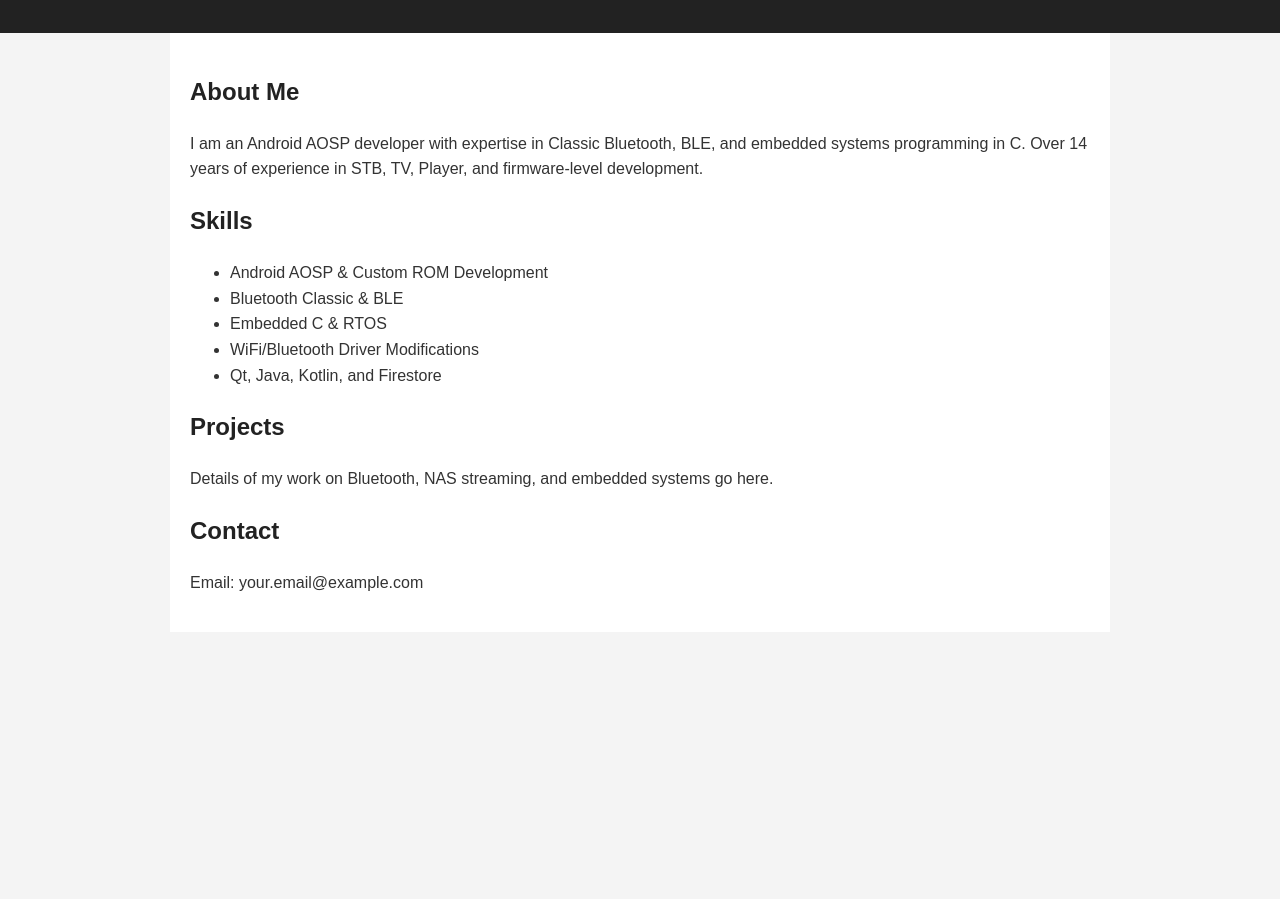
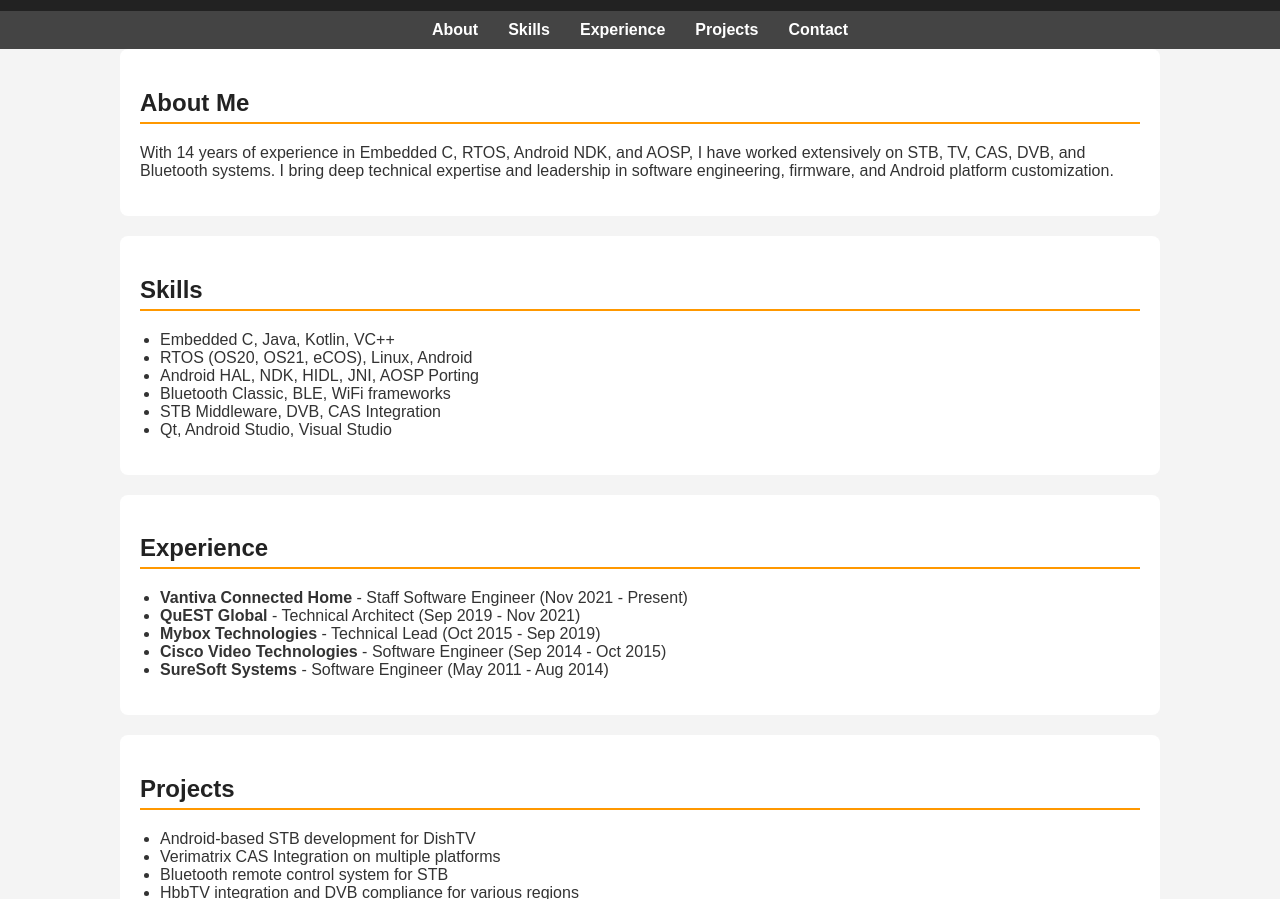
Before and after one commit to maya-56/mageshgopal.github.io, a plain HTML site: page index.html in a window 1280 px wide. Shown: the part 143-1042 px from the top of the page. Before the commit the page ends 800 px from the top, so only its background shows below. Drawn offline with Linux system fonts and the light colour scheme.

Commit message:
Update index.html

```diff
--- a/index.html
+++ b/index.html
@@ -10,51 +10,116 @@
         margin: 0;
         background: #f4f4f4;
         color: #333;
-            line-height: 1.6;
     }
     header {
         background: #222;
-            color: #fff;
-            padding: 20px 10px;
+        color: white;
+        padding: 20px;
         text-align: center;
     }
+    nav {
+        background: #444;
+        display: flex;
+        justify-content: center;
+        padding: 10px;
+    }
+    nav a {
+        color: white;
+        text-decoration: none;
+        margin: 0 15px;
+        font-weight: bold;
+    }
+    nav a:hover {
+        color: #ff9800;
+    }
     section {
+        max-width: 1000px;
+        margin: auto;
         padding: 20px;
-            max-width: 900px;
-            margin: auto;
-            background: #fff;
+        background: white;
+        margin-bottom: 20px;
+        border-radius: 8px;
     }
-        h1, h2 {
+    h2 {
         color: #222;
+        border-bottom: 2px solid #ff9800;
+        padding-bottom: 5px;
+    }
+    ul {
+        padding-left: 20px;
+    }
+    footer {
+        background: #222;
+        color: white;
+        text-align: center;
+        padding: 10px;
     }
 </style>
 </head>
 <body>
+
 <header>
-        <h1>Magesh Gopal</h1>
+    <h1>Magesh Gopal S</h1>
     <p>Android AOSP Developer | Embedded C Expert | Bluetooth Specialist</p>
 </header>
-    <section>
+
+<nav>
+    <a href="#about">About</a>
+    <a href="#skills">Skills</a>
+    <a href="#experience">Experience</a>
+    <a href="#projects">Projects</a>
+    <a href="#contact">Contact</a>
+</nav>
+
+<section id="about">
     <h2>About Me</h2>
-        <p>
-            I am an Android AOSP developer with expertise in Classic Bluetooth, BLE, and embedded systems programming in C.
-            Over 14 years of experience in STB, TV, Player, and firmware-level development.
-        </p>
+    <p>With 14 years of experience in Embedded C, RTOS, Android NDK, and AOSP, I have worked extensively on STB, TV, CAS, DVB, and Bluetooth systems. I bring deep technical expertise and leadership in software engineering, firmware, and Android platform customization.</p>
+</section>
 
+<section id="skills">
     <h2>Skills</h2>
     <ul>
-            <li>Android AOSP & Custom ROM Development</li>
-            <li>Bluetooth Classic & BLE</li>
-            <li>Embedded C & RTOS</li>
-            <li>WiFi/Bluetooth Driver Modifications</li>
-            <li>Qt, Java, Kotlin, and Firestore</li>
+        <li>Embedded C, Java, Kotlin, VC++</li>
+        <li>RTOS (OS20, OS21, eCOS), Linux, Android</li>
+        <li>Android HAL, NDK, HIDL, JNI, AOSP Porting</li>
+        <li>Bluetooth Classic, BLE, WiFi frameworks</li>
+        <li>STB Middleware, DVB, CAS Integration</li>
+        <li>Qt, Android Studio, Visual Studio</li>
     </ul>
+</section>
 
+<section id="experience">
+    <h2>Experience</h2>
+    <ul>
+        <li><b>Vantiva Connected Home</b> - Staff Software Engineer (Nov 2021 - Present)</li>
+        <li><b>QuEST Global</b> - Technical Architect (Sep 2019 - Nov 2021)</li>
+        <li><b>Mybox Technologies</b> - Technical Lead (Oct 2015 - Sep 2019)</li>
+        <li><b>Cisco Video Technologies</b> - Software Engineer (Sep 2014 - Oct 2015)</li>
+        <li><b>SureSoft Systems</b> - Software Engineer (May 2011 - Aug 2014)</li>
+    </ul>
+</section>
+
+<section id="projects">
     <h2>Projects</h2>
-        <p>Details of my work on Bluetooth, NAS streaming, and embedded systems go here.</p>
+    <ul>
+        <li>Android-based STB development for DishTV</li>
+        <li>Verimatrix CAS Integration on multiple platforms</li>
+        <li>Bluetooth remote control system for STB</li>
+        <li>HbbTV integration and DVB compliance for various regions</li>
+        <li>Factory software for hardware validation</li>
+    </ul>
+</section>
 
+<section id="contact">
     <h2>Contact</h2>
-        <p>Email: your.email@example.com</p>
+    <p>Email: <a href="mailto:mageshgopal1990@gmail.com">mageshgopal1990@gmail.com</a></p>
+    <p>Phone: +91-7022158805</p>
+    <p>Location: Tirunelveli, Tamil Nadu, India</p>
 </section>
+
+<footer>
+    <p>&copy; 2025 Magesh Gopal | Built with ❤️ using HTML & CSS</p>
+</footer>
+
 </body>
 </html>
```
Lines whose indentation alone changed are shown as unchanged.
